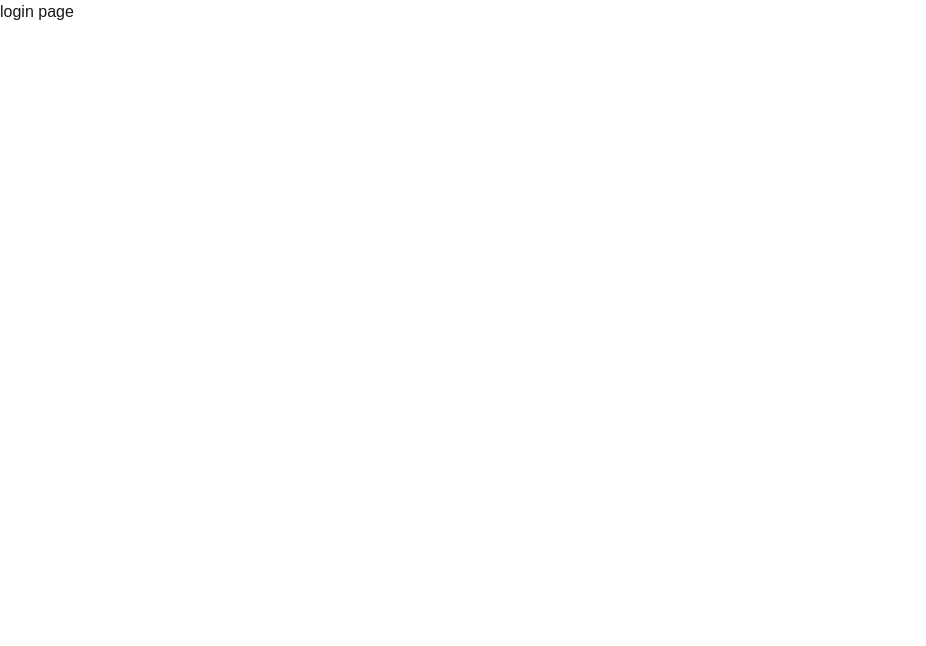
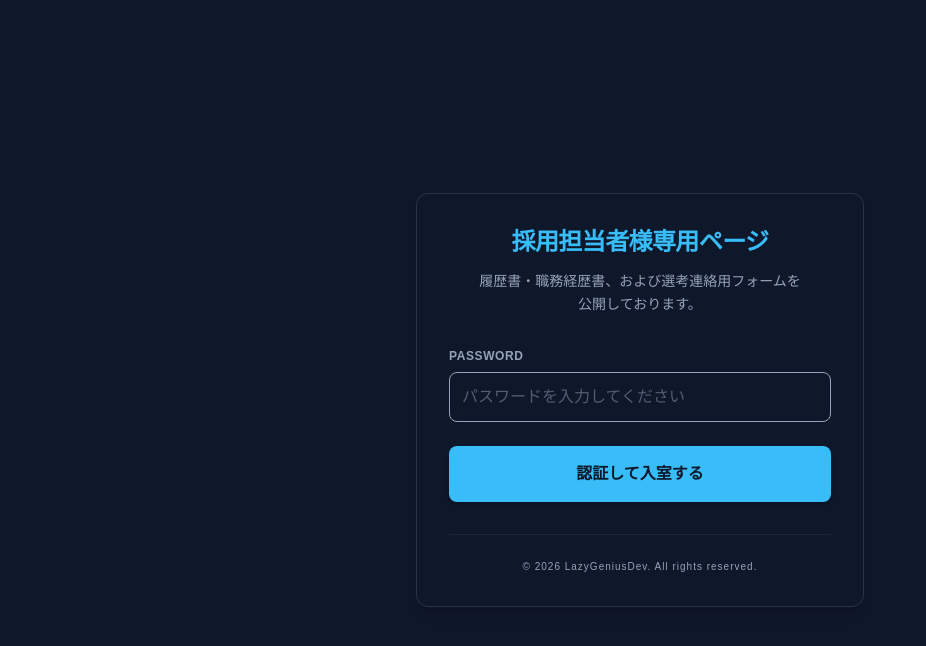
Before and after one commit to Leon20200809/lazygenius-web-resume, a Next.js app: page /login in a window 1280 px wide. Shown: the top 646 px of the page, without its empty margins (0-926 px from the left). Built offline with nearby package versions, Linux system fonts and the light colour scheme.

Commit message:
採用担当者向けログイン機能を追加しアクセス制御を実装

```diff
--- /dev/null
+++ b/src/app/api/login/route.ts
@@ -0,0 +1,36 @@
+// route.ts
+// POSTされた password を受け取る ⇒ .env.local の ACCESS_PASSWORD と比較
+// 一致したら lg_access_granted Cookie を発行 ⇒ 成功JSONを返す
+
+// NextRequest: ブラウザから届いた「リクエスト（お願い）」の中身をラップしたオブジェクト
+// NextResponse: サーバーからブラウザへ返す「レスポンス（返事）」を制御するためのクラス
+
+import { NextRequest, NextResponse } from "next/server";
+
+const COOKIE_NAME = "lg_access_granted";
+
+export async function POST(request: NextRequest) {
+  const { password } = await request.json();
+
+  if (password !== process.env.ACCESS_PASSWORD) {
+    return NextResponse.json(
+      { success: false, message: "パスワードが違います" },
+      { status: 401 },
+    );
+  }
+
+  const response = NextResponse.json({
+    success: true,
+    message: "ログイン成功",
+  });
+
+  response.cookies.set(COOKIE_NAME, "true", {
+    httpOnly: true,
+    sameSite: "lax",
+    path: "/",
+    // 秒×分×時間×日数
+    maxAge: 60 * 60 * 2 * 1,
+  });
+
+  return response;
+}
--- a/src/app/login/page.tsx
+++ b/src/app/login/page.tsx
@@ -1,4 +1,100 @@
-// login page
+"use client";
+
+// login/page.tsx
+// パスワードを /api/login にPOSTし、成功したらトップページへ移動する
+
+import { useState } from "react";
+import { useRouter } from "next/navigation";
+import type { SubmitEvent } from "react";
+
 export default function Page() {
-  return <main>login page</main>;
+  const router = useRouter();
+
+  const [password, setPassword] = useState("");
+  const [message, setMessage] = useState("");
+
+  async function handleSubmit(e: SubmitEvent<HTMLFormElement>) {
+    e.preventDefault();
+
+    setMessage("");
+
+    const response = await fetch("/api/login", {
+      method: "POST",
+      headers: {
+        "Content-Type": "application/json",
+      },
+      body: JSON.stringify({ password }),
+    });
+
+    const result = await response.json();
+
+    if (!response.ok) {
+      setMessage(result.message ?? "ログインに失敗しました");
+      return;
+    }
+
+    router.push("/");
+  }
+
+  return (
+  <main className="min-h-screen bg-[var(--color-bg)] text-[var(--color-text)] flex items-center justify-center p-6">
+    <div className="w-full max-w-md bg-[var(--color-bg-secondary)] p-8 rounded-xl shadow-lg border border-[var(--color-muted)]/20">
+
+      {/* 1. ヘッダー */}
+      <header className="mb-8 text-center">
+        <h1 className="text-2xl font-bold mb-3 text-[var(--color-accent)] tracking-tight">
+          採用担当者様専用ページ
+        </h1>
+        <p className="text-sm leading-relaxed text-[var(--color-muted)]">
+          履歴書・職務経歴書、および選考連絡用フォームを<br className="hidden sm:block" />公開しております。
+        </p>
+      </header>
+
+      {/* 2. フォーム */}
+      <form onSubmit={handleSubmit} className="space-y-6">
+        <div className="space-y-2">
+          <div className="flex justify-between items-center">
+            <label
+              htmlFor="password"
+              className="text-xs font-bold uppercase tracking-wider text-[var(--color-muted)]"
+            >
+              Password
+            </label>
+            {/* メッセージをラベルの横に配置 */}
+            {message && (
+              <span role="alert" className="text-xs text-red-500 animate-pulse">
+                ※{message}
+              </span>
+            )}
+          </div>
+
+          <input
+            id="password"
+            type="password"
+            autoComplete="current-password"
+            placeholder="パスワードを入力してください"
+            value={password}
+            onChange={(e) => setPassword(e.target.value)}
+            className="w-full p-3 rounded-lg border border-[var(--color-muted)] bg-[var(--color-bg)] focus:ring-2 focus:ring-[var(--color-accent)] focus:border-transparent outline-none transition-all placeholder:text-[var(--color-muted)]/50"
+            required
+          />
+        </div>
+
+        <button
+          type="submit"
+          className="w-full py-4 bg-[var(--color-accent)] text-[var(--color-bg)] font-extrabold rounded-lg hover:brightness-110 active:scale-[0.98] transition-all shadow-md shadow-[var(--color-accent)]/20 cursor-pointer"
+        >
+          認証して入室する
+        </button>
+      </form>
+
+      {/* 3. フッター */}
+      <footer className="mt-8 pt-6 border-t border-[var(--color-muted)]/10 text-center">
+        <p className="text-[10px] text-[var(--color-muted)] tracking-widest">
+          © 2026 LazyGeniusDev. All rights reserved.
+        </p>
+      </footer>
+    </div>
+  </main>
+);
 }
--- a/src/app/page.tsx
+++ b/src/app/page.tsx
@@ -37,7 +37,7 @@ export default async function Home() {
           <a
             href="/print/resume"
             target="_blank"
-            className="rounded-[var(--radius-l)] bg-[var(--color-accent)] px-6 py-4 font-bold text-slate-950 shadow-[var(--shadow-m)] transition duration-[var(--dur)] ease-[var(--ease)] hover:bg-[var(--color-accent-hover)]"
+            className="rounded-[var(--radius-l)] bg-[var(--color-accent)] px-6 py-4 font-bold text-slate-950 shadow-[var(--shadow-m)] transition duration-[var(--dur)] ease-[var(--ease)] hover:bg-[var(--color-accent-hover)] hover:brightness-110 active:scale-[0.98]"
           >
             履歴書をダウンロード
           </a>
@@ -45,14 +45,14 @@ export default async function Home() {
           <a
             href="/print/career"
             target="_blank"
-            className="rounded-[var(--radius-l)] bg-[var(--color-surface)] px-6 py-4 font-bold text-[var(--color-text)] shadow-[var(--shadow-m)] transition duration-[var(--dur)] ease-[var(--ease)] hover:bg-[var(--color-bg-alt)]"
+            className="rounded-[var(--radius-l)] bg-[var(--color-surface)] px-6 py-4 font-bold text-[var(--color-text)] shadow-[var(--shadow-m)] transition duration-[var(--dur)] ease-[var(--ease)] hover:bg-[var(--color-bg-alt)] active:scale-[0.98]"
           >
             職務経歴書をダウンロード
           </a>
 
           <a
             href="/resume"
-            className="rounded-[var(--radius-l)] border border-[var(--color-border)] px-6 py-4 font-bold text-[var(--color-text)] transition duration-[var(--dur)] ease-[var(--ease)] hover:bg-[var(--color-surface)]"
+            className="rounded-[var(--radius-l)] border border-[var(--color-border)] px-6 py-4 font-bold text-[var(--color-text)] transition duration-[var(--dur)] ease-[var(--ease)] hover:bg-[var(--color-surface)] active:scale-[0.98]"
           >
             Web版を見る
           </a>
--- /dev/null
+++ b/src/proxy.ts
@@ -0,0 +1,42 @@
+// middleware.ts 未ログインなら /login に飛ばす門番
+// Cookie があるか見る ⇒ なければ /login へ飛ばす ⇒ あれば通す
+
+
+import { NextRequest, NextResponse } from "next/server";
+// NextRequest: ブラウザから届いた「リクエスト（お願い）」の中身をラップしたオブジェクト
+// request.nextUrl: アクセスしようとしているURL（パス名など）を簡単に取得
+// request.cookies: ブラウザから送られてきたCookieを読み取ることができる
+// NextResponse: サーバーからブラウザへ返す「レスポンス（返事）」を制御するためのクラス
+// NextResponse.next(): 「問題なし！そのまま進んでOK」
+// NextResponse.redirect(): 「そこはダメ。こっちのページ（/login）へ行って」とブラウザに指示
+
+const COOKIE_NAME = "lg_access_granted";
+
+export function proxy(request: NextRequest) {
+  const { pathname } = request.nextUrl;
+
+  // ログインページ・ログインAPI・Next.js内部ファイルは通す
+  if (
+    pathname === "/login" ||
+    pathname.startsWith("/api/login") ||
+    pathname.startsWith("/_next") ||
+    pathname === "/favicon.ico"
+  ) {
+    return NextResponse.next();
+  }
+
+  const access_cookie = request.cookies.get(COOKIE_NAME);
+
+  // Cookie がなければ /login に飛ばす
+  if (!access_cookie) {
+    const login_url = new URL("/login", request.url);
+    return NextResponse.redirect(login_url);
+  }
+
+  // Cookie があれば通す
+  return NextResponse.next();
+}
+
+export const config = {
+  matcher: ["/((?!.*\\..*).*)"],
+};
```
